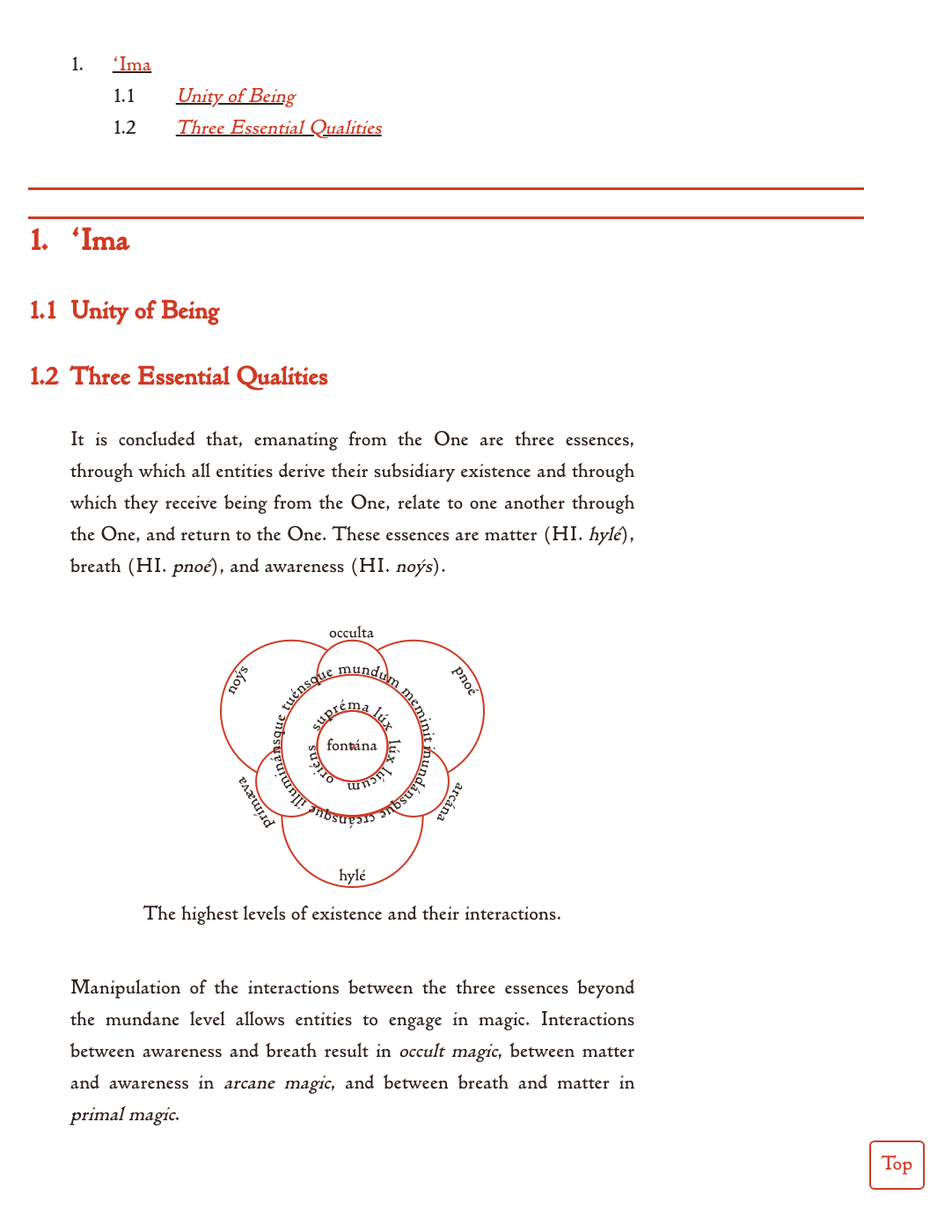
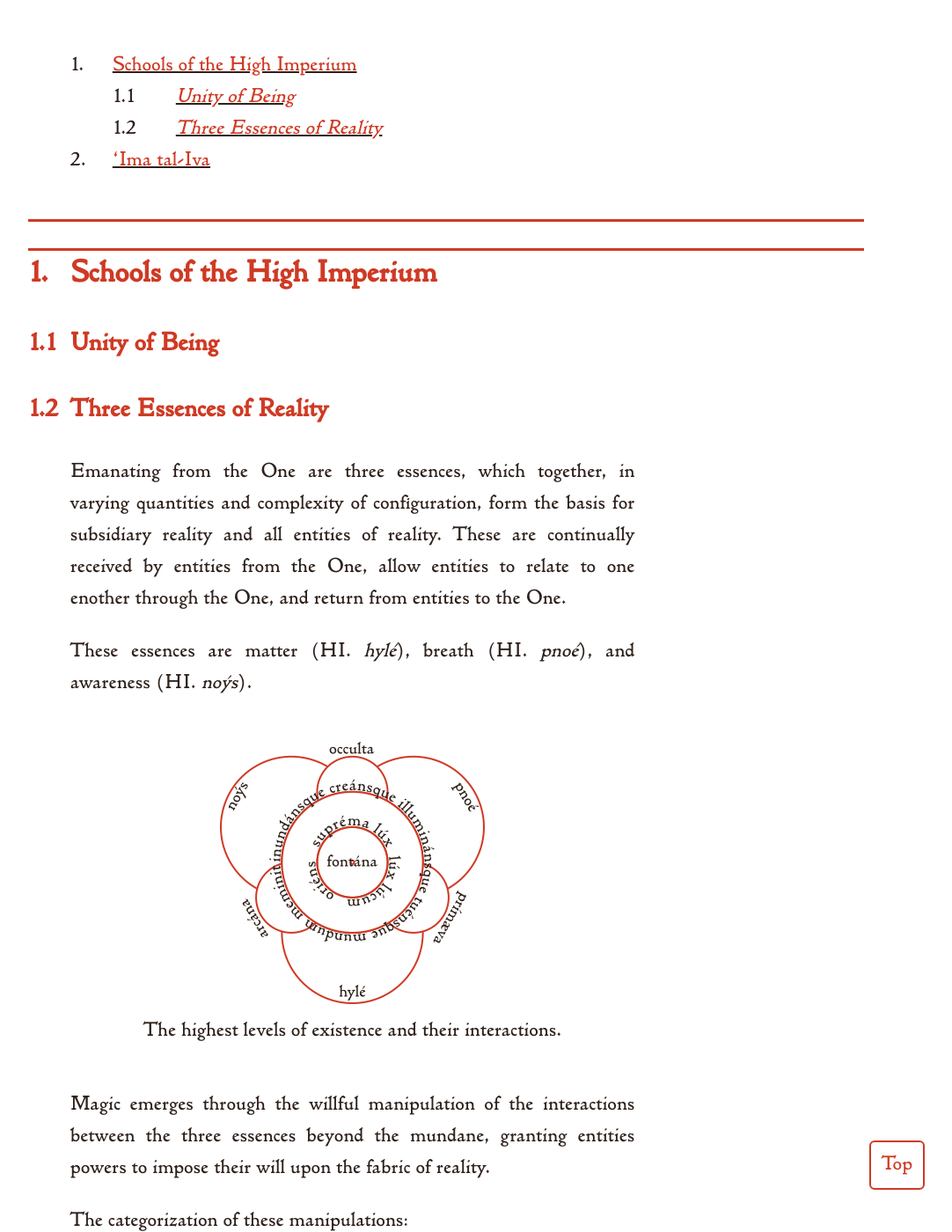
Before and after one commit to kmules1/kmules1.github.io, a Jekyll site: the page built from ecumene/beliefs.md, in a window 1280 px wide and 1400 px high, scrolled down 848 px. Shown: the whole window at 88% size, without its empty margins (133-1215 px from the left). Built offline with Jekyll 4.4.1, drawn with Linux system fonts in a browser that asks for light colours; some of the changed text lies outside the part shown.

Commit message:
revision of image and text

```diff
--- a/ecumene/beliefs.md
+++ b/ecumene/beliefs.md
@@ -4,19 +4,26 @@ title: Beliefs and Practices
 permalink: /ecumene/beliefs/
 ---
 
-## 'Ima
-
-
+## Schools of the High Imperium
 
 ### Unity of Being
 
-### Three Essential Qualities
+### Three Essences of Reality
 
-It is concluded that, emanating from the One are three essences, through which all entities derive their subsidiary existence and through which they receive being from the One, relate to one another through the One, and return to the One. These essences are matter (HI. *hylé*), breath (HI. *pnoé*), and awareness (HI. *noýs*).
+Emanating from the One are three essences, which together, in varying quantities and complexity of configuration, form the basis for subsidiary reality and all entities of reality. These are continually received by entities from the One, allow entities to relate to one enother through the One, and return from entities to the One.
+
+These essences are matter (HI. *hylé*), breath (HI. *pnoé*), and awareness (HI. *noýs*).
 
 <figure>
 	<img src="/assets/img/unity-of-existence.png">
 	<figcaption>The highest levels of existence and their interactions.</figcaption>
 </figure>
 
-Manipulation of the interactions between the three essences beyond the mundane level allows entities to engage in magic. Interactions between awareness and breath result in *occult magic*, between matter and awareness in *arcane magic*, and between breath and matter in *primal magic*.
+Magic emerges through the willful manipulation of the interactions between the three essences beyond the mundane, granting entities powers to impose their will upon the fabric of reality.
+
+The categorization of these manipulations:
+- breath and matter: *primal magic*
+- matter and awareness: *arcane magic*
+- awareness and breath: *occult magic*
+
+## 'Ima tal-Iva
```
Also changed, not shown: assets/img/unity-of-existence.png.
